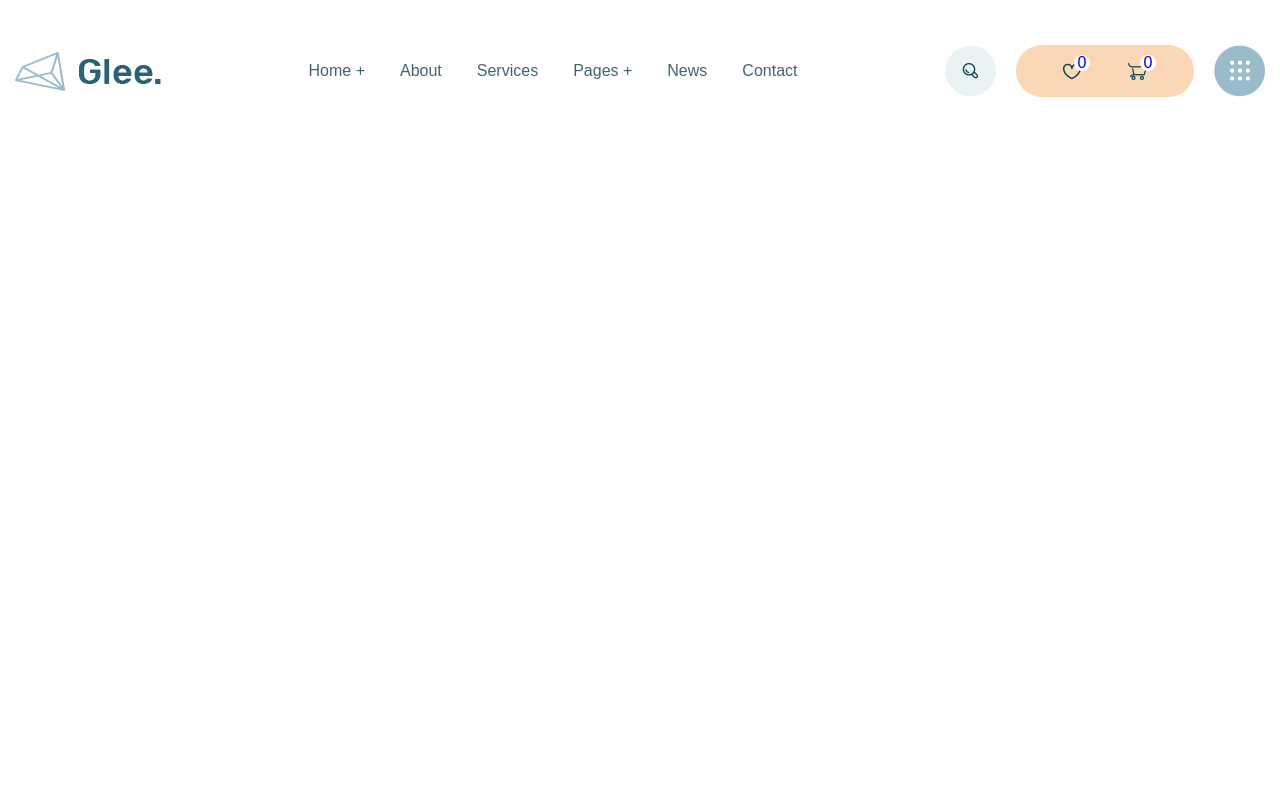
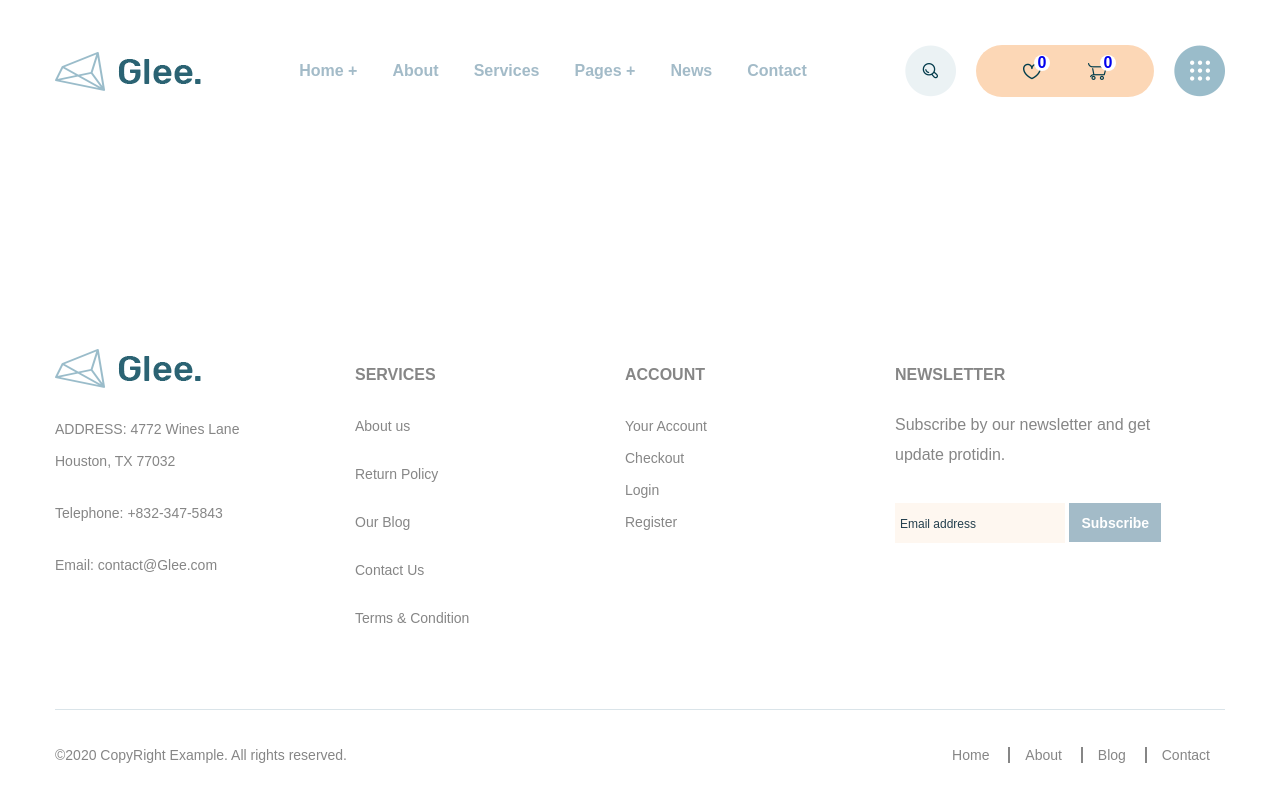
Before and after one commit to AshotaArutunyan/glee, a website: page app/index.html in a window 1280 px wide. Drawn offline with nearby package versions, Linux system fonts and the light colour scheme; files that its build step writes are made by us from their sources.

Commit message:
added footer

```diff
--- a/app/index.html
+++ b/app/index.html
@@ -1,16 +1,18 @@
 <!DOCTYPE html>
 <html lang="en">
+
 <head>
   <meta charset="UTF-8">
   <meta name="viewport" content="width=device-width, initial-scale=1.0">
   <link rel="stylesheet" href="css/style.min.css">
   <title>Glee</title>
 </head>
+
 <body>
   <header class="header">
     <div class="container">
       <div class="header__inner">
-      <a class="logo" href="#" >
+        <a class="logo" href="#">
           <img class="logo__img" src="images/logo.png" alt="logo">
         </a>
         <nav class="menu">
@@ -28,15 +30,15 @@
               <a class="menu__list-link" href="#">Pages +</a>
             </li>
             <li class="menu__list-item">
-            <a class="menu__list-link" href="#">News</a
-            ></li>
+              <a class="menu__list-link" href="#">News</a>
+            </li>
             <li class="menu__list-item">
               <a class="menu__list-link" href="#">Contact</a>
             </li>
           </ul>
         </nav>
         <div class="user-nav">
-        <a class="user-nav__link" href="#" >
+          <a class="user-nav__link" href="#">
             <img class="user-nav__link-img" src="images/icons/search.png" alt="search">
           </a>
           <div class="user-nav__inner">
@@ -57,7 +59,99 @@
     </div>
   </header>
 
+  <main class="main">
+
+  </main>
+
+  <footer class="footetr">
+    <div class="container">
+      <div class="footer-top">
+        <div class="footer-top__item footer-top__item-adress">
+          <a class="logo" href="#">
+            <img class="logo__img footer-top__logo-img" src="images/logo.png" alt="logo">
+          </a>
+          <a class="footer-top__item-link" href="#">
+            ADDRESS: 4772 Wines Lane
+            Houston, TX 77032</a>
+          <a class="footer-top__item-link" href="#">
+            Telephone: +832-347-5843
+          </a>
+          <a class="footer-top__item-link" href="#">
+            Email: contact@Glee.com
+          </a>
+        </div>
+
+
+        <div class="footer-top__item footer-top__item-nav">
+          <h6 class="footer-top__item-title title">SERVICES</h6>
+          <ul class="footer-top__list">
+            <li class="footer-top__list-item">
+              <a class="footer-top__list-link" href="#">About us</a>
+            </li>
+            <li class="footer-top__list-item">
+              <a class="footer-top__list-link" href="#">Return Policy</a>
+            </li>
+            <li class="footer-top__list-item">
+              <a class="footer-top__list-link" href="#">Our Blog</a>
+            </li>
+            <li class="footer-top__list-item">
+              <a class="footer-top__list-link" href="#">Contact Us</a>
+            </li>
+            <li class="footer-top__list-item">
+              <a class="footer-top__list-link" href="#">Terms & Condition</a>
+            </li>
+          </ul>
+        </div>
+
+
+        <div class="footer-top__item footer-top__item-nav">
+          <h6 class="footer-top__item-title title">ACCOUNT</h6>
+          <ul class="footer-top__item-list">
+            <a class="footer-top__list-link" href="#">Your Account</a>
+          </ul>
+          <ul class="footer-top__item-list">
+            <a class="footer-top__list-link" href="#">Checkout</a>
+          </ul>
+          <ul class="footer-top__item-list">
+            <a class="footer-top__list-link" href="#">Login</a>
+          </ul>
+          <ul class="footer-top__item-list">
+            <a class="footer-top__list-link" href="#">Register</a>
+          </ul>
+        </div>
+
+
+
+
+        <div class="footer-top__item footer-top__item-form">
+          <h6 class="footer-top__item-title title">NEWSLETTER</h6>
+          <p class="footer-top__item-text">
+            Subscribe by our newsletter and get
+            update protidin.
+          </p>
+          <form class="footer-top__form" action="#">
+            <input class="footer-top__form-input" type="email" placeholder="Email address" required>
+            <button class="footer-top__form-btn" type="submit">Subscribe</button>
+          </form>
+        </div>
+      </div>
+      <div class="footer-bottom">
+        <p class="fotter-bottom__copy">
+          ©2020 CopyRight Example. All rights reserved.
+        </p>
+
+        <div class="footer-bootom__nav">
+          <button href="#" class="footer-bottom__nav-link">Home</button>
+          <button href="#" class="footer-bottom__nav-link">About</button>
+          <button href="#" class="footer-bottom__nav-link">Blog</button>
+          <button href="#" class="footer-bottom__nav-link">Contact</button>
+        </div>
+      </div>
+    </div>
+  </footer>
+
 
   <script src="js/main.min.js"></script>
 </body>
+
 </html>
--- a/app/scss/_global.scss
+++ b/app/scss/_global.scss
@@ -1,12 +1,27 @@
+html,
+body{
+  height: 100%;
+}
+
 body{
 color: $default;
 font-size: 16px;
 line-height: 30px;
 @extend %DMSans-700;
+display: flex;
+flex-direction: column;
+}
+
+.main{
+  flex-grow: 1;
 }
 
 .container {
-  max-width: 1800px;
+  max-width: 1200px;
   margin: 0 auto;
   padding: 0 15px;
 }
+
+.title{
+  @extend %DMSans-700;
+}
--- a/app/scss/_reset.scss
+++ b/app/scss/_reset.scss
@@ -21,8 +21,8 @@ h4,
 h5,
 h6,
 p,
-ul[class],
-ol[class],
+ul,
+ol,
 li,
 figure,
 figcaption,
--- a/app/scss/_vars.scss
+++ b/app/scss/_vars.scss
@@ -1,23 +1,25 @@
-$button : #436372;
+$button: #a3bbc8;
 $section-title: #191919;
 $item-title: #243f4d;
 $default: #262626;
+$footer: #868686;
+$bg: #fef7f0;
 
 %DMSans-700{
   font-family: 'DMSans-Bold', sans-serif;
   font-weight: 700;
 }
 
-%DMSans-700 {
+%DMSans-500 {
   font-family: 'DMSans-Medium', sans-serif;
   font-weight: 500;
 }
 
-%Rubik-Medium{
+%Rubik-500{
     font-family: 'Rubik-Medium', sans-serif;
     font-weight: 500;
 }
-%Rubik-Regular{
+%Rubik-400{
     font-family: 'Rubik-Regular', sans-serif;
     font-weight: 400;
 }
--- a/app/scss/style.scss
+++ b/app/scss/style.scss
@@ -3,30 +3,34 @@
 @import 'reset';
 @import 'global';
 
-.header{
+.header {
   padding: 45px 0;
-  &__inner{
+
+  &__inner {
     display: flex;
     justify-content: space-between;
     align-items: center;
   }
 }
 
-.menu{
-  &__list{
+.menu {
+  &__list {
     display: flex;
   }
-  &__list-item + .menu__list-item{
+
+  &__list-item+.menu__list-item {
     padding-left: 35px;
   }
-  &__list-link{
+
+  &__list-link {
     color: $button;
   }
 }
 
-.user-nav{
+.user-nav {
   display: flex;
-  &__inner{
+
+  &__inner {
     display: flex;
     min-width: 178px;
     justify-content: space-evenly;
@@ -35,10 +39,12 @@
     border-radius: 4dvw;
     margin: 0 20px;
   }
-  &__link{
+
+  &__link {
     position: relative;
   }
-  &__num{
+
+  &__num {
     background-color: #fff;
     width: 16px;
     height: 16px;
@@ -54,4 +60,121 @@
 
 
 
+.footer-top {
+  display: flex;
+  padding: 75px 0;
+  border-bottom: 1px solid #dae4e9;
+  color: $footer;
+  @extend %Rubik-400;
+
+  &__item-adress {
+    width: 200px;
+    margin-right: 100px;
+  }
+
+  &__item-nav {
+    width: 170px;
+    margin-right: 100px;
+  }
+
+  &__item-form {
+    max-width: 270px;
+    width: 100%;
+  }
+
+  &__logo-img {
+    margin-bottom: 25px;
+  }
+
+  &__item-link {
+    font-size: 14px;
+    line-height: 32px;
+    display: block;
+    color: $footer;
+  }
+
+  &__item-link+.footer-top__item-link {
+    margin-top: 20px;
+  }
+
+  &__item-title {
+    margin-bottom: 25px;
+    font-size: 16px;
+    line-height: 21px;
+    padding-top: 15px;
+  }
+
+  &__list-item+.footer-top__list-item {
+    margin-top: 16px;
+  }
+
+  &__list-link {
+    font-size: 14px;
+    line-height: 32px;
+    color: $footer
+  }
+
+  &__item-text {
+    margin-bottom: 33px;
+  }
+
+  &__form-input {
+    width: 170px;
+    border: none;
+    padding: 5px 5px;
+    background-color: $bg;
+
+    &::placeholder {
+      font-size: 12px;
+      color: $item-title;
+      line-height: 20px;
+    }
+  }
+
+  &__form-btn {
+    background: $button;
+    color: #fff;
+    border: none;
+    padding: 5px 12px 4px;
+    @extend %DMSans-700;
+    font-size: 14px;
+
+  }
+}
+
+.footer-bottom {
+  height: 90px;
+  display: flex;
+  justify-content: space-between;
+  color: $footer;
+  font-size: 14px;
+  @extend %Rubik-400;
+  align-items: center;
+
+
+  &__nav-link {
+    color: $footer;
+    background-color: transparent;
+    border: none;
+    padding: 0 15px;
+    line-height: 16px;
+  }
+
+  &__nav-link + .footer-bottom__nav-link{
+    border: none;
+    border-left: 2px solid $footer;
+    padding: 0 15px;
+  }
+}
+
+
+
+
+
+
+
+
+
+
+
 @import 'media';
```
Lines whose indentation alone changed are shown as unchanged.
